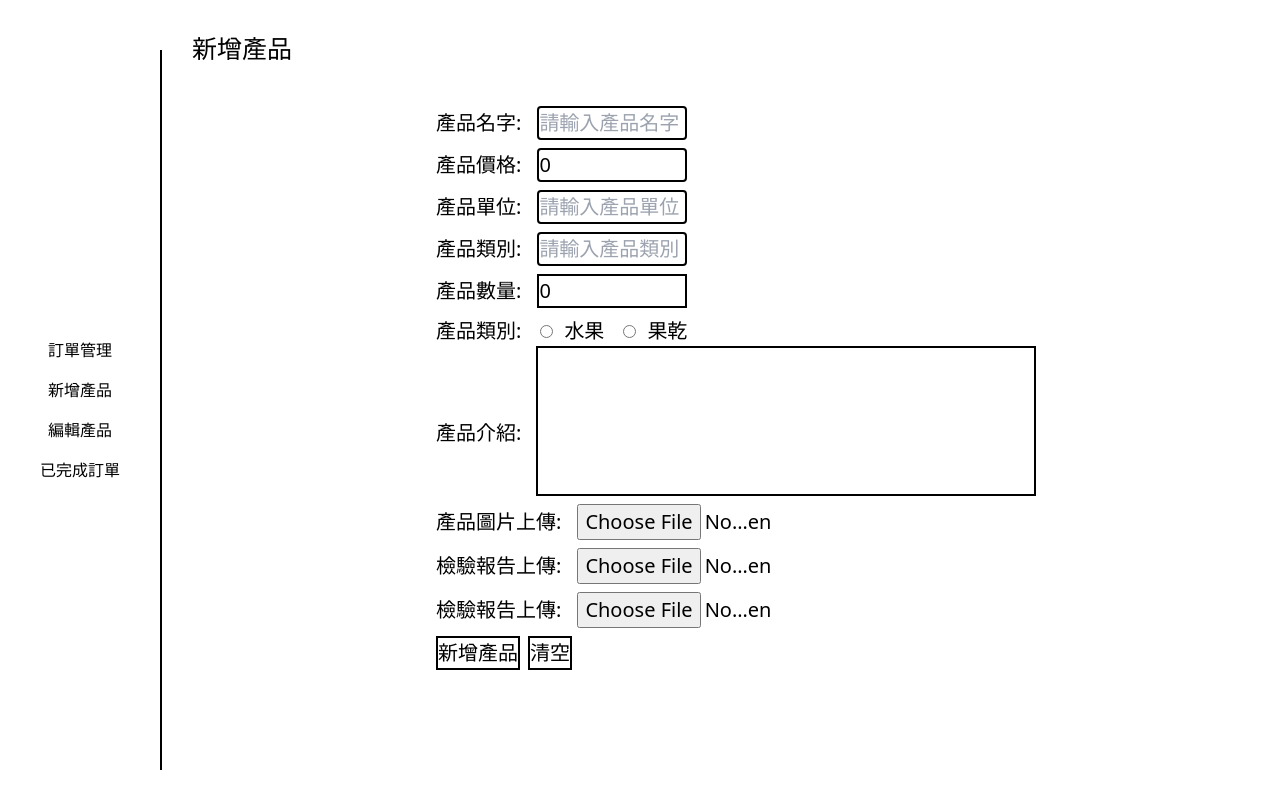
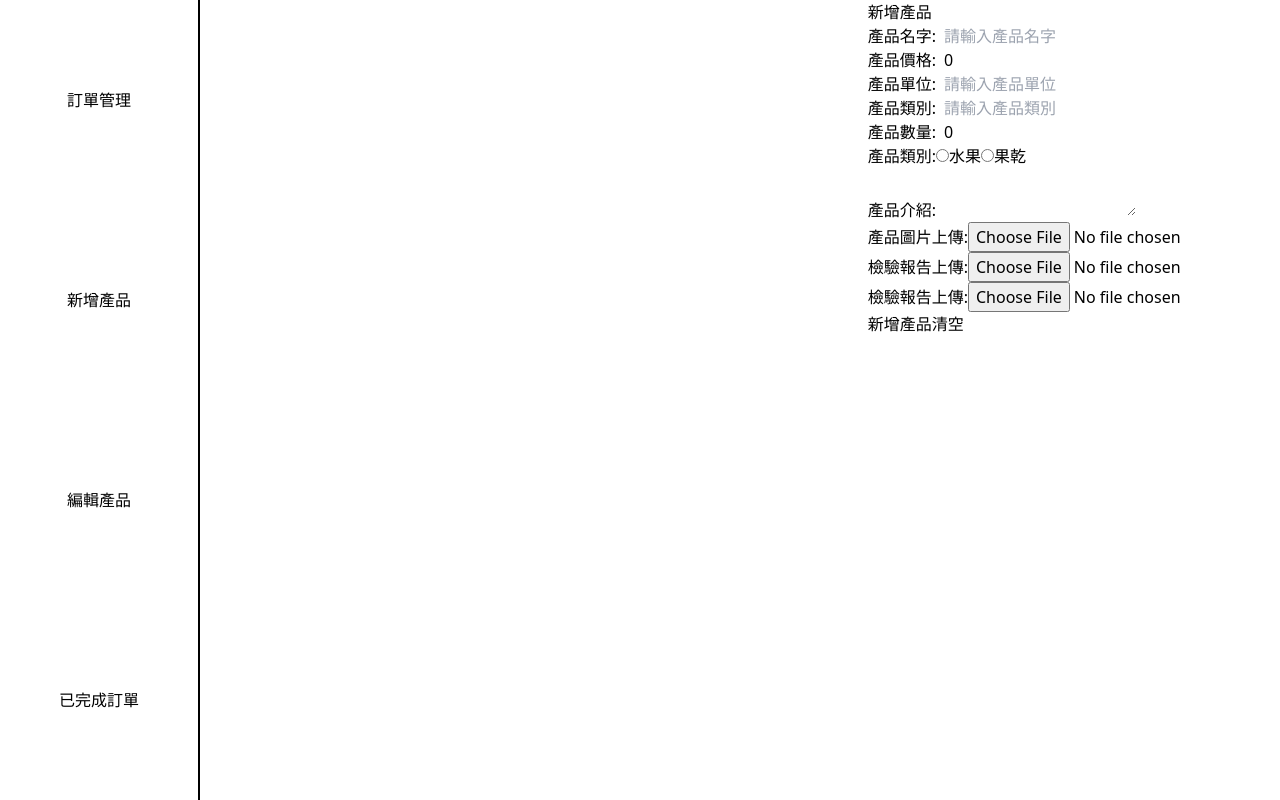
Before and after one commit to Jasper19901029/e-shop-cms, a Next.js app: page /addproduct in a window 1280 px wide. Built offline with nearby package versions, Linux system fonts and the light colour scheme.

Commit message:
change rootlayout to RWD

```diff
--- a/src/app/addproduct/layout.tsx
+++ b/src/app/addproduct/layout.tsx
@@ -5,5 +5,5 @@ type Props = {
 };
 
 export default function AddProductlayout({ children }: Props) {
-  return <>{children}</>;
+  return <div className="">{children}</div>;
 }
--- a/src/app/addproduct/page.tsx
+++ b/src/app/addproduct/page.tsx
@@ -99,13 +99,16 @@ export default function AddProduct(): ReactNode {
     setInspectionImage2Key((pre) => pre + Math.random() * 10);
   };
 
+  // h2 :text-[25px] mt-[30px]
+  // 1 div:w-[85vw] h-[80vh] bg-[white] flex text-[20px]
+  //產品名字、產品價格、產品單位、產品類別、產品數量:rounded-[4px] border-2 border-slider border-black focus:outline-none focus:border-blue-800 ml-2 mb-2 w-[150px]
   return (
     <div>
-      <h2 className="text-[25px] mt-[30px]">新增產品</h2>
-      <div className="w-[85vw] h-[80vh] bg-[white] flex text-[20px]">
+      <h2 className="">新增產品</h2>
+      <div className="">
         <form onSubmit={onSubmitToFirebase} className="m-auto">
           <Input
-            className="rounded-[4px] border-2 border-slider border-black focus:outline-none focus:border-blue-800 ml-2 mb-2 w-[150px]"
+            className=""
             label="產品名字"
             id="name"
             name="name"
@@ -117,7 +120,7 @@ export default function AddProduct(): ReactNode {
             required
           />
           <Input
-            className="rounded-[4px] border-2 border-slider border-black focus:outline-none focus:border-blue-800 ml-2 mb-2 w-[150px]"
+            className=""
             label="產品價格"
             id="price"
             name="price"
@@ -129,7 +132,7 @@ export default function AddProduct(): ReactNode {
             required
           />
           <Input
-            className="rounded-[4px] border-2 border-slider border-black focus:outline-none focus:border-blue-800 ml-2 mb-2 w-[150px]"
+            className=""
             label="產品單位"
             id="unit"
             name="unit"
@@ -141,7 +144,7 @@ export default function AddProduct(): ReactNode {
             required
           />
           <Input
-            className="rounded-[4px] border-2 border-slider border-black focus:outline-none focus:border-blue-800 ml-2 mb-2 w-[150px]"
+            className=""
             label="產品類別"
             id="type"
             name="type"
@@ -153,7 +156,7 @@ export default function AddProduct(): ReactNode {
             required
           />
           <Input
-            className="brounded-[4px] border-2 border-slider border-black focus:outline-none focus:border-blue-800 ml-2 mb-2 w-[150px]"
+            className=""
             label="產品數量"
             id="quantity"
             name="quantity"
@@ -165,11 +168,15 @@ export default function AddProduct(): ReactNode {
             onChange={handlerChange}
             required
           />
-          <fieldset className="flex flex-row">
+          {/*
+            fieldset:flex flex-row
+            fieldset內input:border-2 border-slider border-black ml-2 mb-2 w-[35px]
+          */}
+          <fieldset className="">
             <legend>
               產品類別:
               <Input
-                className="border-2 border-slider border-black ml-2 mb-2 w-[35px] "
+                className=""
                 label="水果"
                 id="水果"
                 name="category"
@@ -181,7 +188,7 @@ export default function AddProduct(): ReactNode {
                 checked={category === "水果"}
               />
               <Input
-                className="border-2 border-slider border-black ml-2 mb-2 w-[35px] "
+                className=""
                 label="果乾"
                 id="果乾"
                 name="category"
@@ -194,8 +201,13 @@ export default function AddProduct(): ReactNode {
               />
             </legend>
           </fieldset>
-          <div className="flex items-center">
-            <label htmlFor="introduction" className="mt-4 w-[100px]">
+          {/*
+            div:flex items-center
+            label:mt-4 w-[100px]
+            textarea:w-[500px] h-[150px] border-2 border-slider border-black mb-2 resize-none
+          */}
+          <div className="">
+            <label htmlFor="introduction" className="">
               產品介紹:
             </label>
             <textarea
@@ -203,13 +215,17 @@ export default function AddProduct(): ReactNode {
               onChange={handleTextAreaChange}
               name="introduction"
               value={introduction}
-              className="w-[500px] h-[150px] border-2 border-slider border-black mb-2 resize-none"
+              className=""
             />
           </div>
           <div>
-            <label className="mr-2 w-[200px] text-center">產品圖片上傳:</label>
+            {/*
+              label:mr-2 w-[200px] text-center
+              input:ml-2 mb-2 w-[200px]
+            */}
+            <label className="">產品圖片上傳:</label>
             <input
-              className="ml-2 mb-2 w-[200px]"
+              className=""
               id="productUrl"
               name="productUrl"
               type="file"
@@ -219,9 +235,13 @@ export default function AddProduct(): ReactNode {
               required
             />
             <div>
-              <label className="mr-2 w-[150px]">檢驗報告上傳:</label>
+              {/*
+                label:mr-2 w-[200px] text-center
+                input:ml-2 mb-2 w-[200px]
+              */}
+              <label className="">檢驗報告上傳:</label>
               <input
-                className="ml-2 mb-2 w-[200px]"
+                className=""
                 id="inspectionUrl1"
                 name="inspectionUrl1"
                 type="file"
@@ -232,9 +252,13 @@ export default function AddProduct(): ReactNode {
               />
             </div>
             <div>
-              <label className="mr-2 w-[150px]">檢驗報告上傳:</label>
+              {/*
+                label:mr-2 w-[200px] text-center
+                input:ml-2 mb-2 w-[200px]
+              */}
+              <label className="">檢驗報告上傳:</label>
               <input
-                className="ml-2 mb-2 w-[200px]"
+                className=""
                 id="inspectionUrl2"
                 name="inspectionUrl2"
                 type="file"
@@ -245,12 +269,11 @@ export default function AddProduct(): ReactNode {
               />
             </div>
           </div>
-          <button className="border-2 border-slider border-black mr-2 hover:text-white hover:bg-black">
-            新增產品
-          </button>
-          <button
-            className="border-2 border-slider border-black mr-2 hover:text-white hover:bg-black"
-            onClick={reset}>
+          {/*
+            button:border-2 border-slider border-black mr-2 hover:text-white hover:bg-black
+          */}
+          <button className="">新增產品</button>
+          <button className="" onClick={reset}>
             清空
           </button>
         </form>
--- /dev/null
+++ b/src/app/api/mydata/abc.ts
@@ -0,0 +1,3 @@
+export function Text(abc: string): String {
+  return abc;
+}
--- /dev/null
+++ b/src/app/api/mydata/route.ts
@@ -0,0 +1,11 @@
+import { NextRequest, NextResponse } from "next/server";
+import { Text } from "./abc";
+
+export async function GET(req: NextRequest) {
+  return NextResponse.json("i am get");
+}
+
+export async function POST(req: NextRequest, res: NextResponse) {
+  const str = Text("I love you");
+  return NextResponse.json({ abc: "i am post", str: str });
+}
--- a/src/app/editinfo/Poductinfo.tsx
+++ b/src/app/editinfo/Poductinfo.tsx
@@ -17,13 +17,17 @@ export default function Poductinfo({
     <div className="flex flex-row justify-between border-b-[1px] border-black">
       <p>{name}</p>
       <p>
-        現在價格: {price}/{unit}
+        {price}/{unit}
       </p>
       <p>
-        現有數量: {quantity}
+        {quantity}
         {unit}
       </p>
       <button className={`{${isSell} ? bg-green-500 : bg-red-500}`}></button>
+      {/* <label className="relative inline-flex items-center cursor-pointer">
+        <input type="checkbox" value="" className="sr-only peer" />
+        <div className="w-11 h-6 bg-gray-200 peer-focus:outline-none peer-focus:ring-4 peer-focus:ring-blue-300 dark:peer-focus:ring-blue-800 rounded-full peer dark:bg-gray-700 peer-checked:after:translate-x-full peer-checked:after:border-white after:content-[''] after:absolute after:top-[2px] after:left-[2px] after:bg-white after:border-gray-300 after:border after:rounded-full after:h-5 after:w-5 after:transition-all dark:border-gray-600 peer-checked:bg-blue-600"></div>
+      </label> */}
       <button className="border-2 hover:bg-slate-400">
         <Link href={`/editinfo/${category}/${name}`}>編輯</Link>
       </button>
--- a/src/app/layout.tsx
+++ b/src/app/layout.tsx
@@ -17,7 +17,7 @@ export default function RootLayout({
 }) {
   return (
     <html lang="en">
-      <body className="flex flex-row">
+      <body className="flex flex-col lg:flex-row lg:justify-between">
         <Navigation />
         {children}
       </body>
--- a/src/app/page.tsx
+++ b/src/app/page.tsx
@@ -14,7 +14,20 @@ export default function Home() {
     const url = await uploadToStorage(e.target.files[0]);
     setFileUrl(url);
   };
-
+  const abc = async () => {
+    const bb = await fetch("http://localhost:3000/api/mydata", {
+      method: "POST",
+      headers: {
+        "Content-Type": "application/json",
+      },
+      body: JSON.stringify({
+        abc: "hello",
+      }),
+    });
+    const aa = await bb.json();
+    console.log(aa);
+  };
+  abc();
   return (
     <main className="">
       <div className=""></div>
--- a/src/components/navigation/navigation.tsx
+++ b/src/components/navigation/navigation.tsx
@@ -1,19 +1,11 @@
 import Link from "next/link";
 export default function Navigation(): JSX.Element {
   return (
-    <div className="w-[300px] h-[90vh] mr-[30px] mt-[50px] border-r-2 border-black flex flex-col justify-center items-center">
-      <Link className="my-2" href="/">
-        訂單管理
-      </Link>
-      <Link className="my-2" href="/addproduct">
-        新增產品
-      </Link>
-      <Link className="my-2" href="/editinfo">
-        編輯產品
-      </Link>
-      <Link className="my-2" href="/finished">
-        已完成訂單
-      </Link>
+    <div className="flex flex-row w-full h-[10vh] border-solid border-b-2 border-black justify-around items-center lg:flex-col lg:w-[200px] lg:h-screen lg:border-solid lg:border-r-2 lg:border-b-0">
+      <Link href="/">訂單管理</Link>
+      <Link href="/addproduct">新增產品</Link>
+      <Link href="/editinfo">編輯產品</Link>
+      <Link href="/finished">已完成訂單</Link>
     </div>
   );
 }
--- a/src/utils/filebase/firebase.ts
+++ b/src/utils/filebase/firebase.ts
@@ -20,7 +20,9 @@ import {
 const firebaseConfig = {
   apiKey: "AIzaSyAizYFDSeXWhvd2m8qSXNDV9oC7T2RAhH0",
   authDomain: "test-back-b4f7e.firebaseapp.com",
-  projectId: "test-back-b4f7e",
+  // projectId: "test-back-b4f7e",
+  // 要在非server端執行process.env要在.env內加上NEXT_PUBLIC_的前墜(例如NEXT_PUBLIC_FIREBASE_PROJECTID)，打包時還是會顯示在客戶端，所以secret不要加前墜這樣執行。
+  projectId: process.env.NEXT_PUBLIC_FIREBASE_PROJECTID,
   storageBucket: "test-back-b4f7e.appspot.com",
   messagingSenderId: "990935080387",
   appId: "1:990935080387:web:5ea46aa8c026c256e27176",
```
Also changed, not shown: 1 other file (tests, documents, lock files or other folders).
